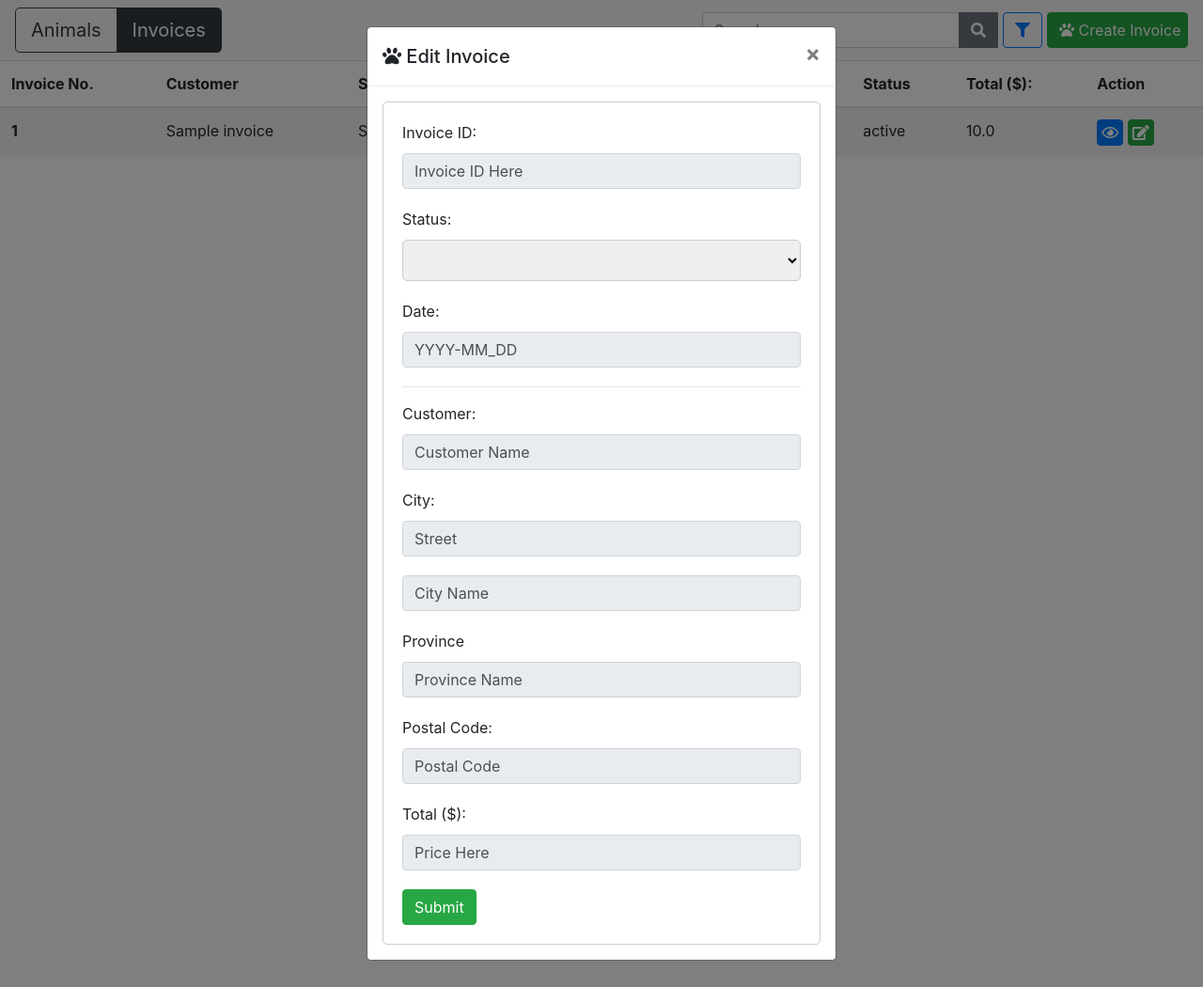
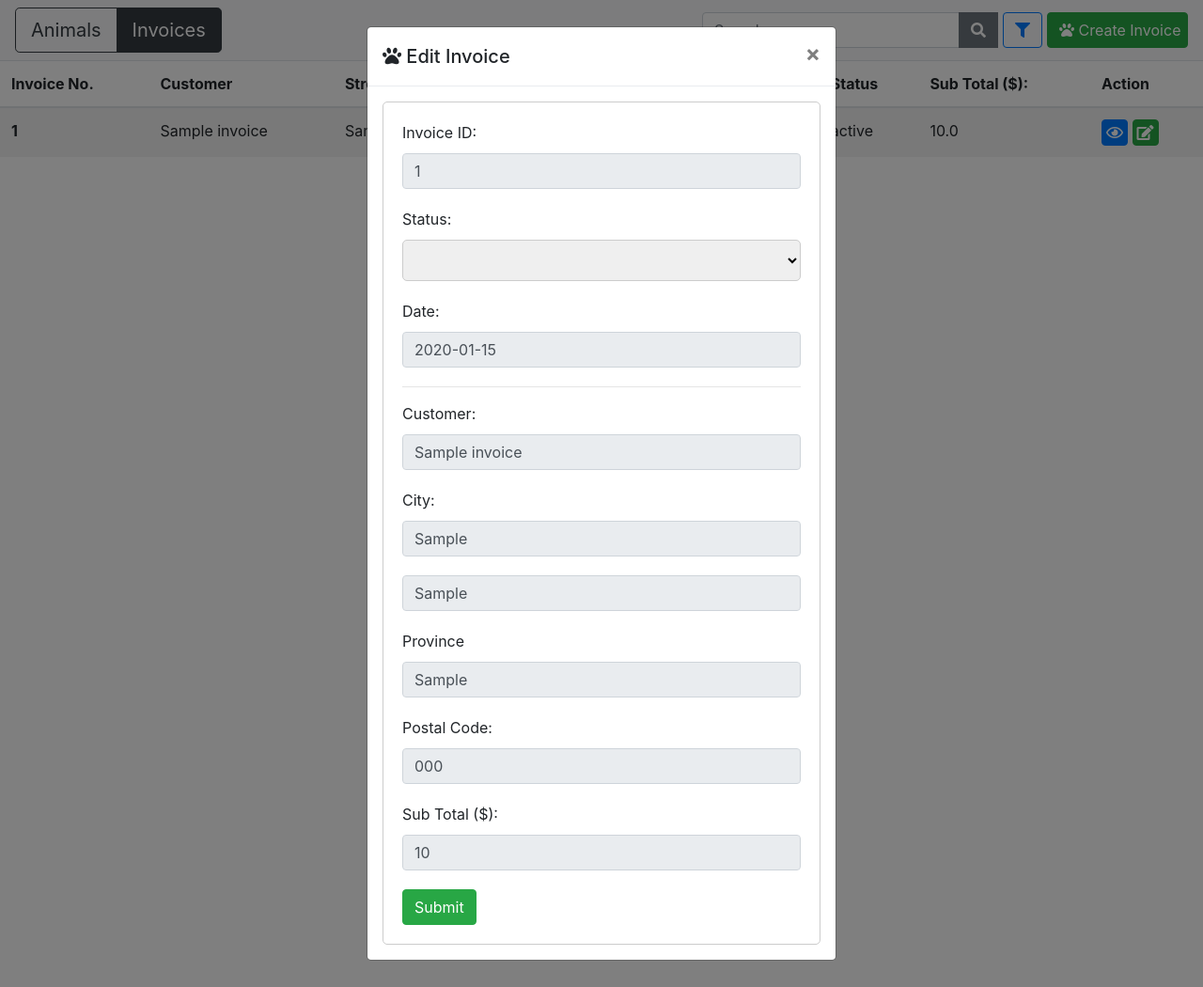
Before and after one commit to AristotleLiu/ACIT-2911-Group-2, a Flask app: page /invoice in a window 1280 px wide, after a click that opens the changed part. Shown: the whole page at 94% size. Run offline with Flask 3, Linux system fonts and the light colour scheme; tables that the repository leaves empty hold one stand-in row (values such as "Sample post"); some libraries are stand-ins or nearby versions.

Commit message:
Makes the edit invoice modal display the invoice info

```diff
--- a/static/scripts/invoice_script.js
+++ b/static/scripts/invoice_script.js
@@ -50,8 +50,6 @@ const renderModal = async (element) => {
             row.appendChild(row_species)
             row.appendChild(row_price)
 
-            console.log(document.querySelector(modalTarget + " tbody"))
-
             document.querySelector(modalTarget + " tbody").appendChild(row)
           }
 
@@ -61,7 +59,22 @@ const renderModal = async (element) => {
       }
       else if (modalTarget == "#edit-invoice-modal") {
           document.querySelector(modalTarget + ' #modal-form').action = `/invoice/${invoiceData.id}`;
+          document.querySelector(modalTarget + ' .invoice_id').value = invoiceData.id
           document.querySelector(modalTarget + ' #status').value = invoiceData.status
+          document.querySelector(modalTarget + ' .invoice_date').value = (new Date(invoiceData.date)).toISOString().split('T')[0]
+          document.querySelector(modalTarget + ' .invoice_customer').value = invoiceData.name
+          document.querySelector(modalTarget + ' .invoice_street').value = invoiceData.street
+          document.querySelector(modalTarget + ' .invoice_city').value = invoiceData.city
+          document.querySelector(modalTarget + ' .invoice_province').value = invoiceData.province
+          document.querySelector(modalTarget + ' .invoice_postal_code').value = invoiceData.postal_code
+
+          var sub_total = 0
+
+          for (animal of invoiceData["animals"]) {
+            sub_total += animal["animal_price"]
+          }
+
+          document.querySelector(modalTarget + ' .invoice_price').value = sub_total
       }
   } catch (error) {
       console.error(error);
--- a/templates/invoice.html
+++ b/templates/invoice.html
@@ -71,7 +71,7 @@
         <!-- <th scope="col">Price($)</th> -->
         <th scope="col">Date</th>
         <th scope="col">Status</th>
-        <th scope="col">Total ($):</th>
+        <th scope="col">Sub Total ($):</th>
         <th scope="col">Action</th>
       </tr>
     </thead>
@@ -358,7 +358,7 @@
           <body>
             <form id="modal-form" method="post" action="PATH TO INVOICE">
               <label for="name" id="invoice_id">Invoice ID:</label>
-              <input class="form-control" id="formControlReadonly" type="text" value="Invoice ID Here"
+              <input class="form-control invoice_id" id="formControlReadonly" type="text" value="Invoice ID Here"
                 aria-label="readonly input" readonly />
               <label for="status" id="invoice_status">Status:</label>
               <select name="status" id="status">
@@ -367,25 +367,25 @@
                 <option value="Void">Void</option>
               </select>
               <label for="sold_date">Date:</label>
-              <input class="form-control" id="formControlReadonly" type="text" value="YYYY-MM_DD"
+              <input class="form-control invoice_date" id="formControlReadonly" type="text" value="YYYY-MM_DD"
                 aria-label="readonly input" readonly />
               <hr>
               <label for="customer">Customer:</label>
-              <input class="form-control" id="formControlReadonly" type="text" value="Customer Name"
+              <input class="form-control invoice_customer" id="formControlReadonly" type="text" value="Customer Name"
                 aria-label="readonly input" readonly />
               <label for="city">City:</label>
-              <input class="form-control" id="formControlReadonly" type="text" value="Street"
+              <input class="form-control invoice_street" id="formControlReadonly" type="text" value="Street"
               aria-label="readonly input" readonly />
-              <input class="form-control" id="formControlReadonly" type="text" value="City Name"
+              <input class="form-control invoice_city" id="formControlReadonly" type="text" value="City Name"
                 aria-label="readonly input" readonly />
               <label for="province">Province</label>
-              <input class="form-control" id="formControlReadonly" type="text" value="Province Name"
+              <input class="form-control invoice_province" id="formControlReadonly" type="text" value="Province Name"
                 aria-label="readonly input" readonly />
               <label for="sold_date">Postal Code:</label>
-              <input class="form-control" id="formControlReadonly" type="text" value="Postal Code"
+              <input class="form-control invoice_postal_code" id="formControlReadonly" type="text" value="Postal Code"
               aria-label="readonly input" readonly />
-              <label for="name" id="price">Total ($):</label>
-              <input class="form-control" id="formControlReadonly" type="text" value="Price Here"
+              <label for="name" id="price">Sub Total ($):</label>
+              <input class="form-control invoice_price" id="formControlReadonly" type="text" value="Price Here"
                 aria-label="readonly input example" readonly />
               <button type type="submit" class="btn btn-success">Submit</button>
             </form>
```
